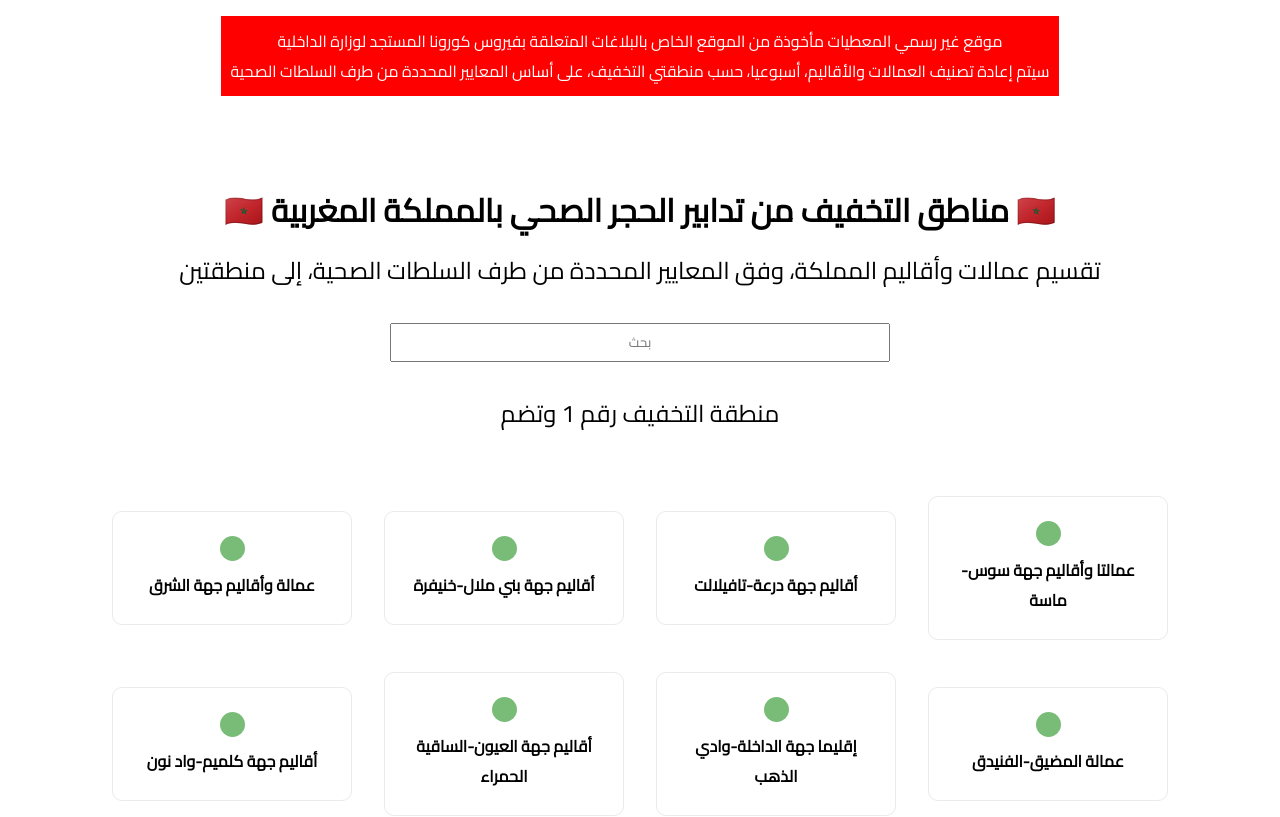
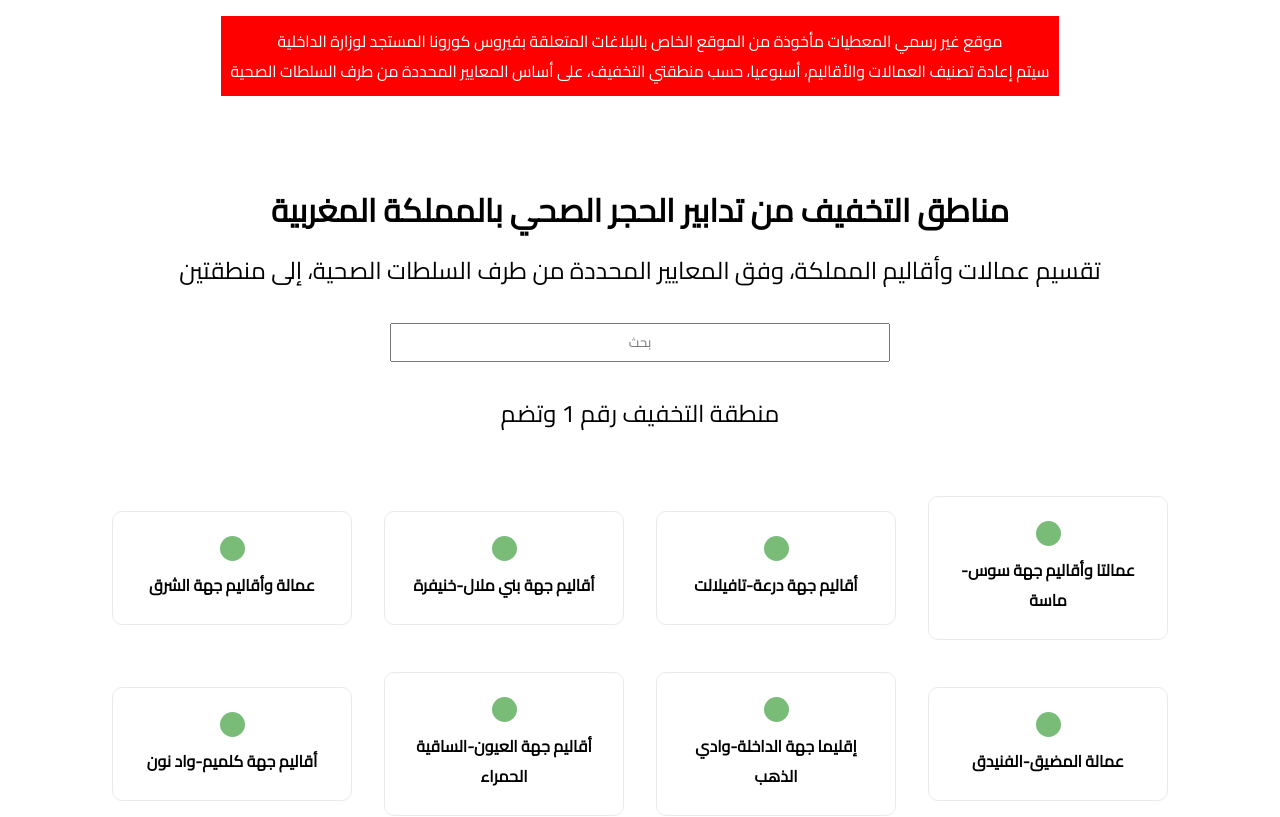
Before and after one commit to maskeddeveloper/covid19, a Next.js app: page / in a window 1280 px wide. Shown: the top 817 px of the page. Built offline with nearby package versions, Linux system fonts and the light colour scheme.

Commit message:
flag edited

```diff
--- a/pages/index.js
+++ b/pages/index.js
@@ -42,7 +42,7 @@ export default function Home() {
 
       <main>
         <h1 className="title">
-        🇲🇦 مناطق التخفيف من تدابير الحجر الصحي بالمملكة المغربية 🇲🇦
+        مناطق التخفيف من تدابير الحجر الصحي بالمملكة المغربية
         </h1>
 
         <p className="description">
```
